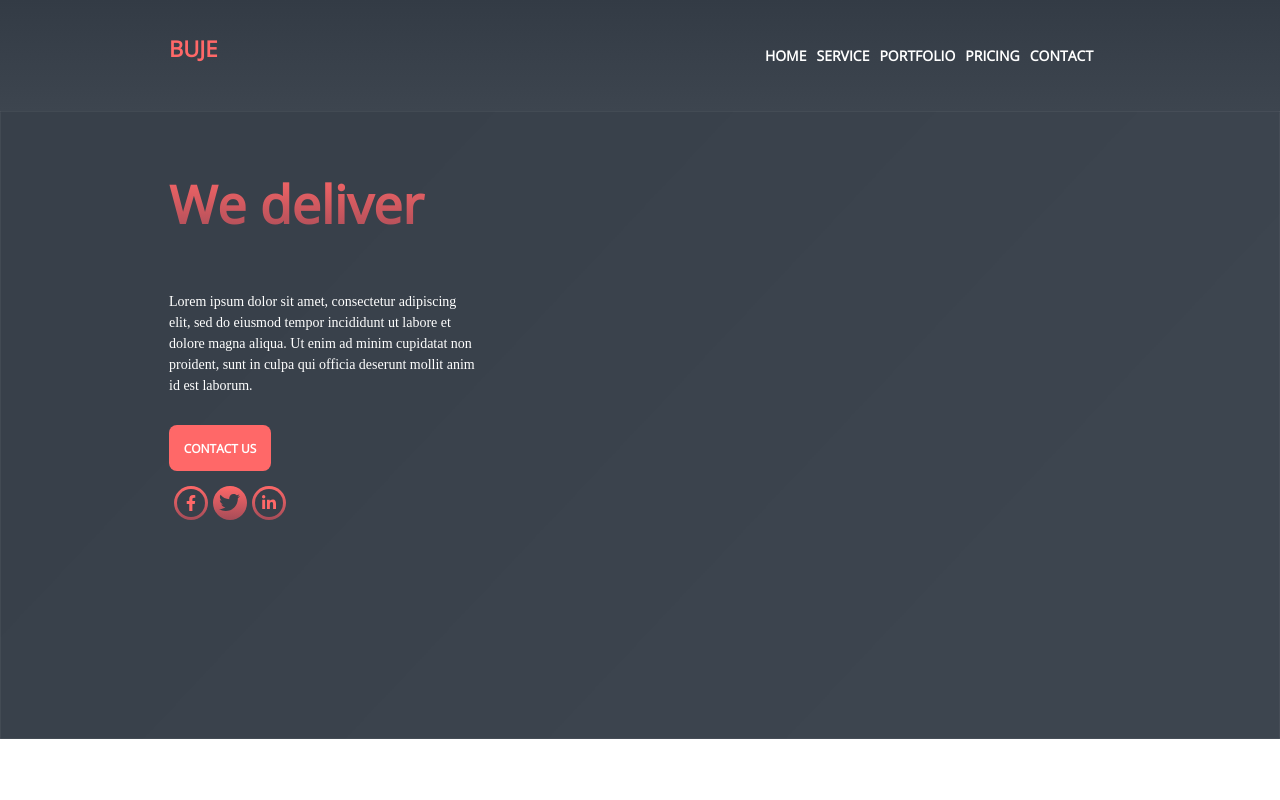
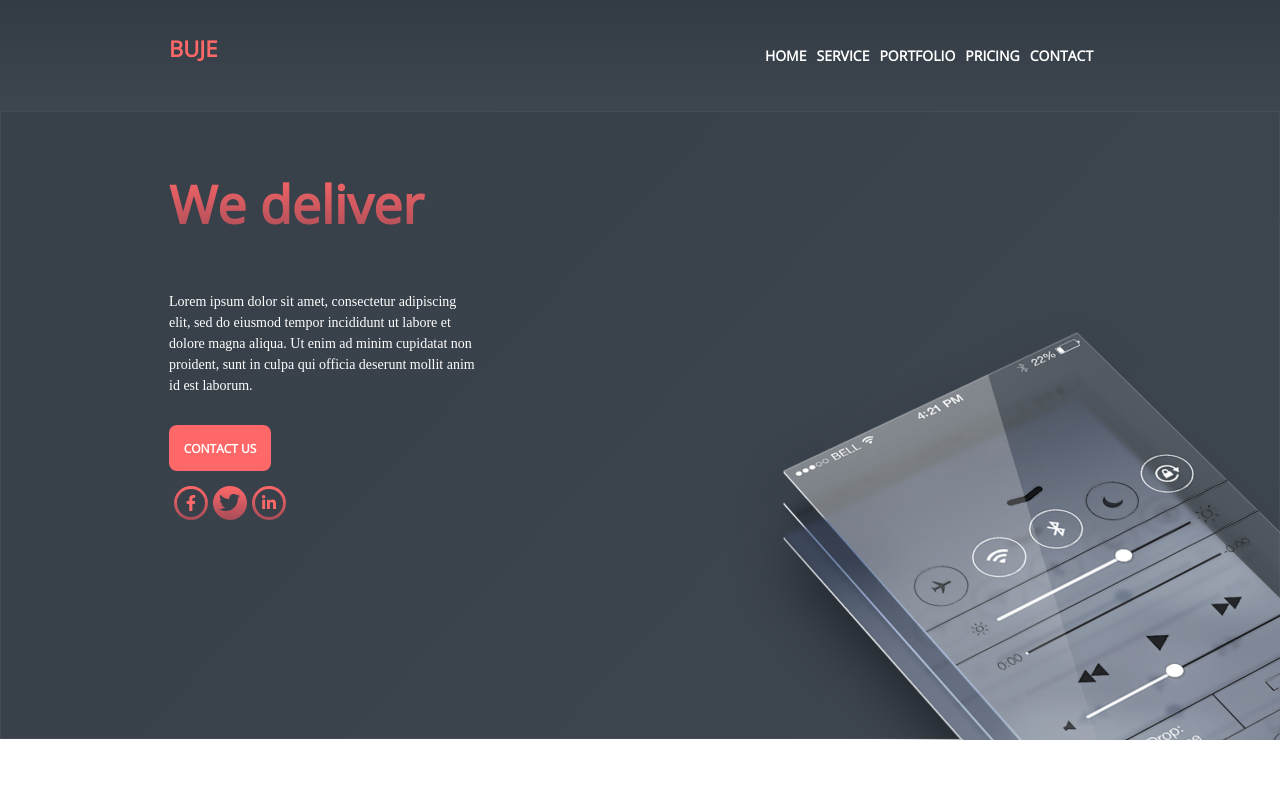
Before and after one commit to PiotrWolski1000/react-pixel-perfect-website, a React (Create React App) app: page / in a window 1280 px wide. Shown: the top 800 px of the page. Built offline with nearby package versions, Linux system fonts and the light colour scheme.

Commit message:
adjust media query for absolute position of the container

```diff
--- a/src/components/Main/index.js
+++ b/src/components/Main/index.js
@@ -21,12 +21,12 @@ const index = () => {
                     width="100%"
                     height="100%"
                 />
-                {/* <img
+                <img
                     className="mainSection__phone"
                     src={phone.small}
                     srcSet={`${phone.small} 300w, ${phone.medium} 768w, ${phone.large} 1280w`}
                     alt={phone.alt}
-                />  */}
+                />
                 <div className="mainSection__container">
                     <h3>We deliver</h3>
                     <p>
--- a/src/css/main.scss
+++ b/src/css/main.scss
@@ -79,5 +79,7 @@ h3 {
     width: 100%;
     height: 100%;
     max-height: 628px;
-    // position: absolute;
+    @media(min-width: 800px) {
+        position: absolute;
+    }
 }
```
